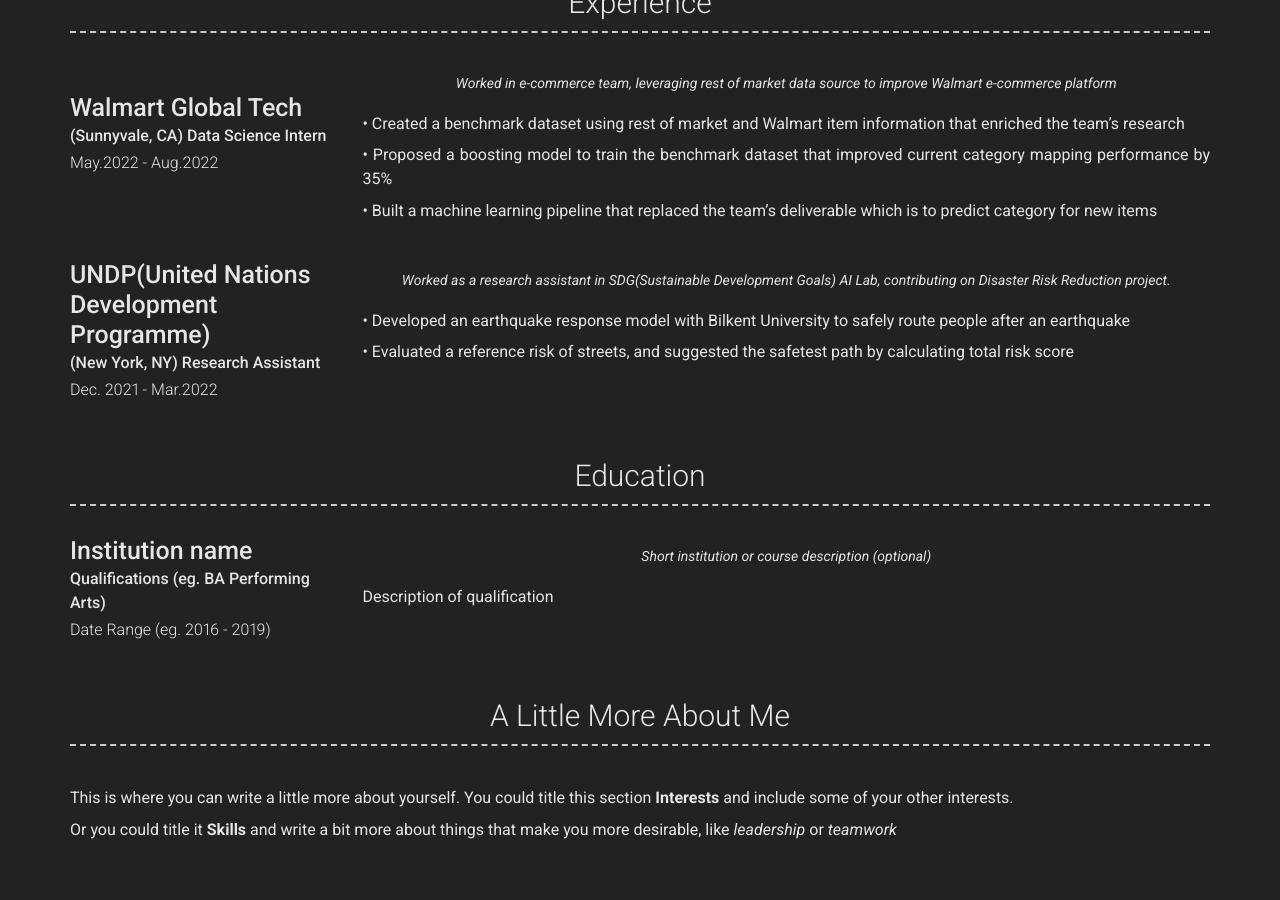
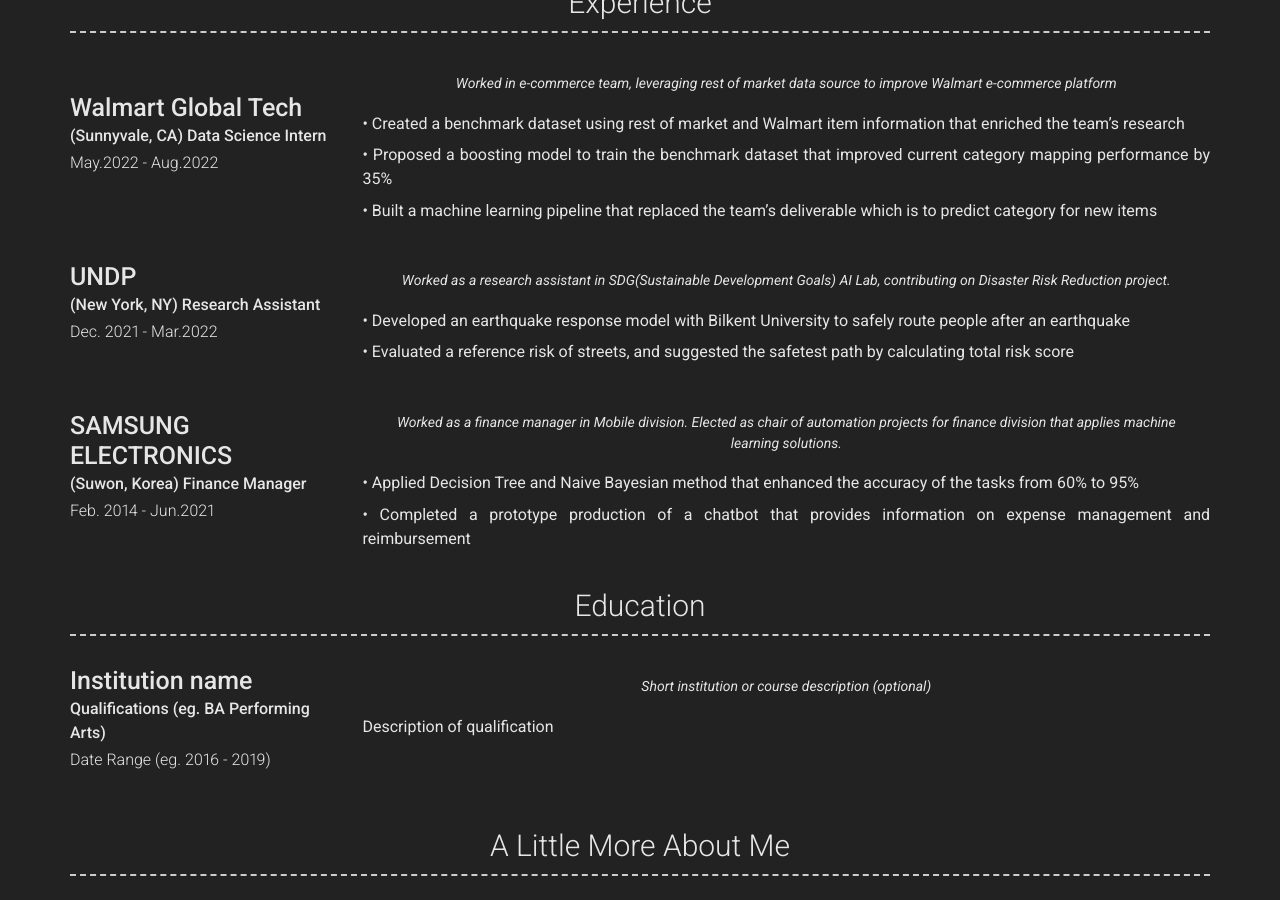
Before and after one commit to sproogen/modern-resume-theme, a Jekyll site: the page built from index.md, in a window 1280 px wide and 900 px high, scrolled down 915 px. Built offline with Jekyll 4.4.1, drawn with Linux system fonts in a browser that asks for light colours; nearby versions of some CDN libraries.

Commit message:
config_1106_2039

```diff
--- a/_config.yml
+++ b/_config.yml
@@ -105,6 +105,7 @@
         sub_title: |
           (Sunnyvale, CA)
 
+
           Data Science Intern
         caption: May.2022 - Aug.2022
         # link: Link to company (optional)
@@ -118,9 +119,10 @@
           • Built a machine learning pipeline that replaced the team’s deliverable which is to predict category for new items
 
       - layout: left
-        title: UNDP(United Nations Development Programme)
+        title: UNDP
         sub_title: |
           (New York, NY)
+
 
           Research Assistant
         caption: Dec. 2021 - Mar.2022
@@ -132,6 +134,21 @@
 
           • Evaluated a reference risk of streets, and suggested the safetest path by calculating total risk score
 
+      - layout: left
+        title: SAMSUNG ELECTRONICS
+        sub_title: |
+          (Suwon, Korea)
+
+
+          Finance Manager
+        caption: Feb. 2014 - Jun.2021
+        # link: Link to company (optional)
+        quote: >
+          Worked as a finance manager in Mobile division. Elected as chair of automation projects for finance division that applies machine learning solutions.
+        description: | # this will include new lines to allow paragraphs
+          • Applied Decision Tree and Naive Bayesian method that enhanced the accuracy of the tasks from 60% to 95%
+
+          • Completed a prototype production of a chatbot that provides information on expense management and reimbursement
 
   - title: Education
     layout: list
```
